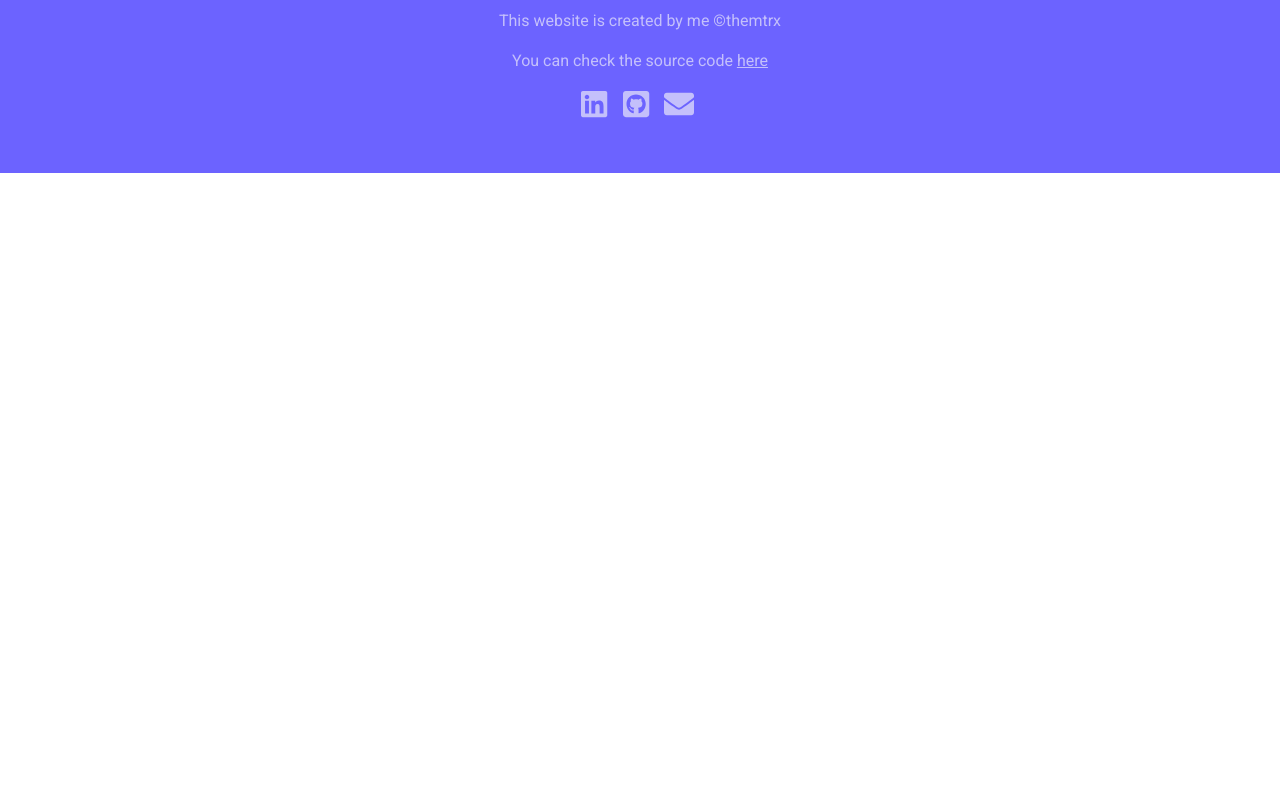
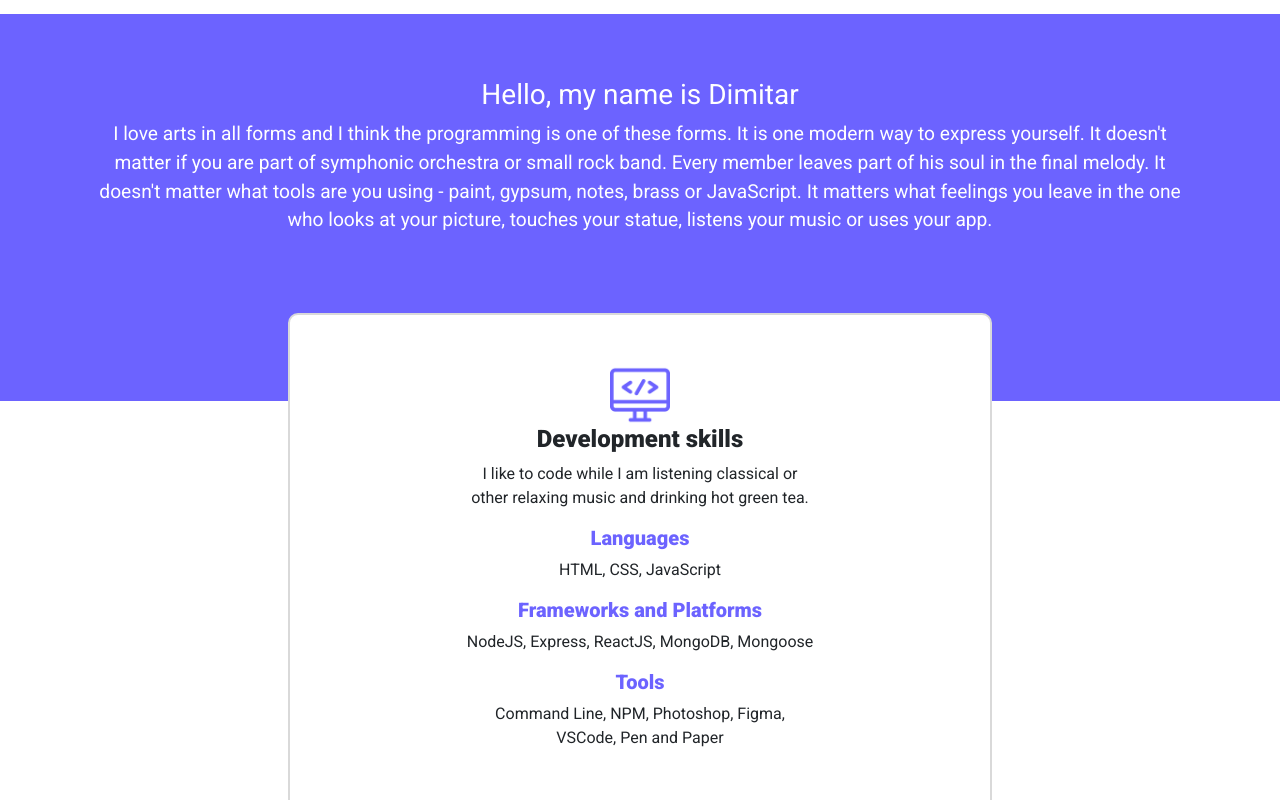
Before and after one commit to themtrx/portfolio, a React (Create React App) app: page / in a window 1280 px wide. Shown: the part 600-1400 px from the top of the page. Before the commit the page ends 800 px from the top, so only its background shows below. Built offline with nearby package versions, Linux system fonts and the light colour scheme; the HTML template or start-up script is replaced by a standard one.

Commit message:
feat: created description section

```diff
--- /dev/null
+++ b/src/components/description/index.js
@@ -0,0 +1,27 @@
+import React from 'react'
+import style from './index.module.css'
+import {Container, Jumbotron} from 'react-bootstrap'
+import Skills from '../skills'
+
+const DescriptionSection = () => {
+    return (
+        <>
+            <section className={style['descript-section']}>
+                <Jumbotron fluid className={style.jumbotron}>
+                    <Container>
+                        <h3>Hello, my name is Dimitar</h3>
+                        <p>
+                            I love arts in all forms and I think the programming is one of these forms. It is one modern way to express yourself.
+                            It doesn't matter if you are part of symphonic orchestra or small rock band. Every member leaves part of his soul in the final melody.
+                            It doesn't matter what tools are you using - paint, gypsum, notes, brass or JavaScript.
+                            It matters what feelings you leave in the one who looks at your picture, touches your statue, listens your music or uses your app.
+                        </p>
+                    </Container>
+                </Jumbotron>
+                <Skills/>
+            </section>
+        </>
+    )
+}
+
+export default DescriptionSection
--- /dev/null
+++ b/src/components/description/index.module.css
@@ -0,0 +1,13 @@
+.descript-section {
+}
+
+.jumbotron {
+    padding-bottom: 150px;
+    text-align: center;
+    background-color: #6C63FF;
+    color: #fff;
+}
+
+.jumbotron p {
+    font-size: 1.2rem;
+}
--- a/src/components/header/index.js
+++ b/src/components/header/index.js
@@ -25,7 +25,6 @@ const Header = () => {
                             <FontAwesomeIcon
                                 icon={faGithubSquare}
                                 color='#000'
-                                size='20px'
                                 className={style.icons}
                             />
                         </Nav.Link>
@@ -33,7 +32,6 @@ const Header = () => {
                             <FontAwesomeIcon
                                 icon={faLinkedin}
                                 color='#000'
-                                size='20px'
                                 className={style.icons}
                             />
                         </Nav.Link>
--- a/src/components/hero/index.module.css
+++ b/src/components/hero/index.module.css
@@ -1,5 +1,6 @@
 .section {
     text-align: center;
+    margin-bottom: 100px;
 }
 
 .section h1{
--- /dev/null
+++ b/src/components/skills/index.js
@@ -0,0 +1,25 @@
+import React from 'react'
+import style from './index.module.css'
+import articleImg from '../../img/programming.png'
+
+const Skills = () => {
+    return (
+        <>
+            <article className={style.article}>
+                <div className={style['skill-wrap']}>
+                    <img src={articleImg} alt=""/>
+                    <h4>Development skills</h4>
+                    <p>I like to code while I am listening classical or other relaxing music and drinking hot green tea.</p>
+                    <h5>Languages</h5>
+                    <p>HTML, CSS, JavaScript</p>
+                    <h5>Frameworks and Platforms</h5>
+                    <p>NodeJS, Express, ReactJS, MongoDB, Mongoose</p>
+                    <h5>Tools</h5>
+                    <p>Command Line, NPM, Photoshop, Figma, VSCode, Pen and Paper</p>
+                </div>
+            </article>
+        </>
+    )
+}
+
+export default Skills
--- /dev/null
+++ b/src/components/skills/index.module.css
@@ -0,0 +1,29 @@
+.article {
+    margin-top: -120px;
+}
+.skill-wrap {
+    width: 55%;
+    margin: 0 auto;
+    padding: 50px 0;
+    border: 2px solid #D9D9D9;
+    background-color: #fff;
+    border-radius: 10px;
+    text-align: center;
+}
+
+.skill-wrap img {
+    width: 60px;
+}
+
+.skill-wrap h4, .skill-wrap h5{
+    font-weight: bold;
+}
+
+.skill-wrap h5 {
+    color: #6C63FF;
+}
+
+.skill-wrap p {
+    display: inline-block;
+    width: 50%;
+}
--- a/src/pages/main/index.js
+++ b/src/pages/main/index.js
@@ -4,6 +4,7 @@ import Header from '../../components/header'
 import style from './index.module.css'
 import Footer from '../../components/footer'
 import Hero from '../../components/hero'
+import DescriptionSection from '../../components/description'
 
 const MainPage = () => {
     return(
@@ -16,6 +17,7 @@ const MainPage = () => {
                 </Row>
             </Container>
             <Hero/>
+            <DescriptionSection />
             <Footer/>
         </>
     )
```
